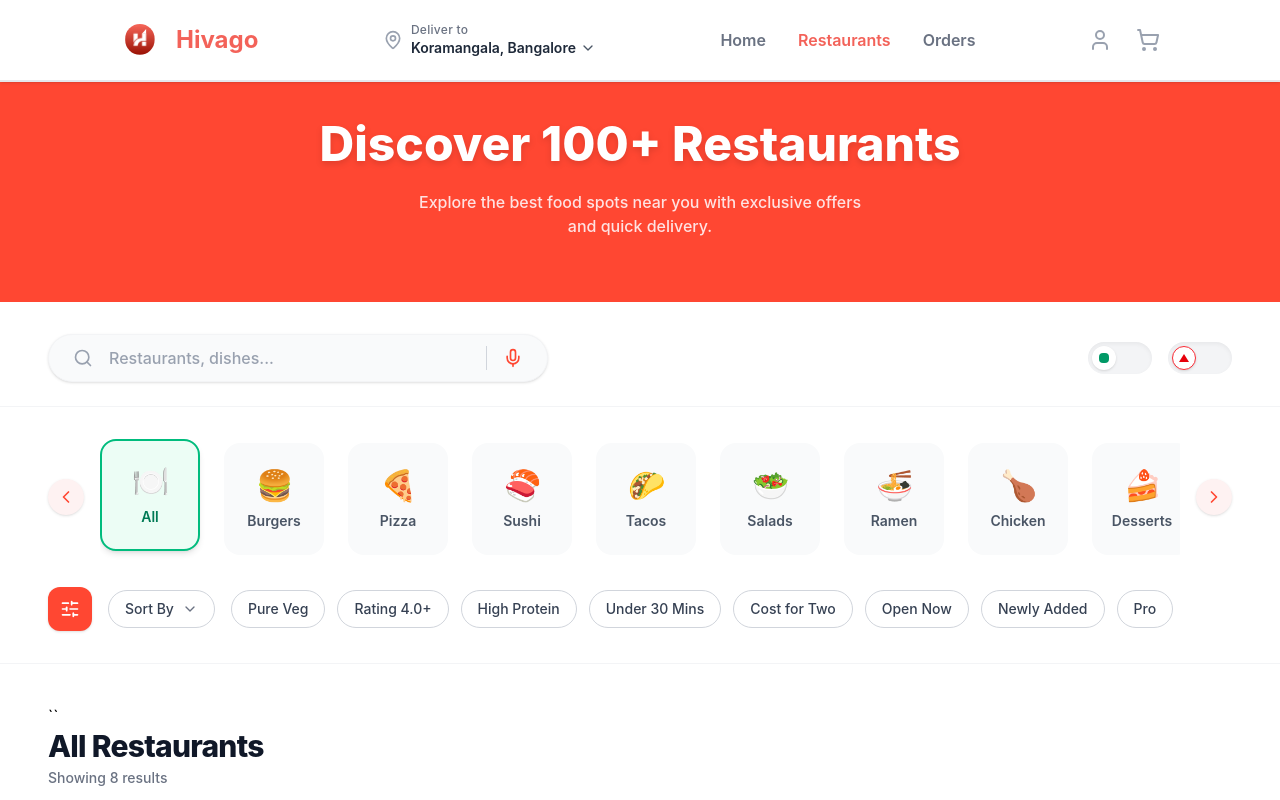
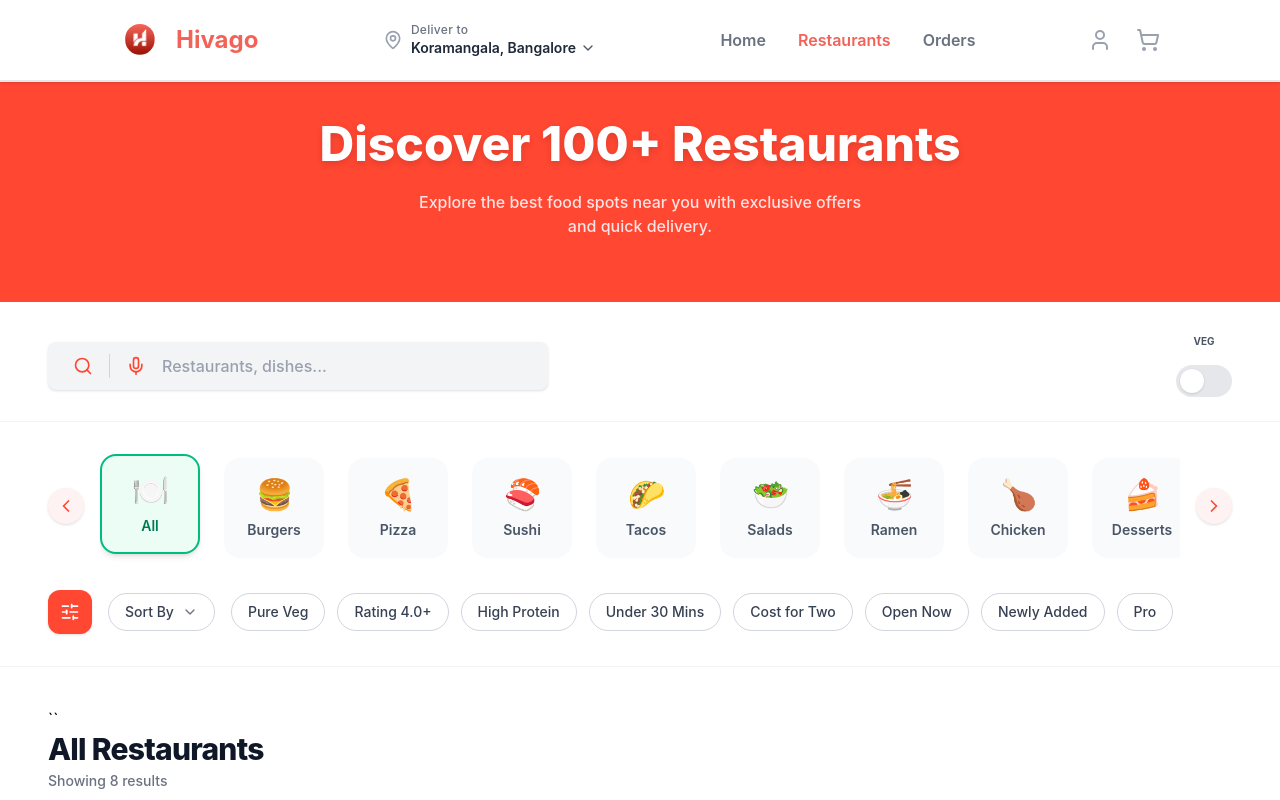
Before and after one commit to adie253/hivago, a React (Vite) app: page /restaurants in a window 1280 px wide. Shown: the top 800 px of the page. Built offline with nearby package versions, Linux system fonts and the light colour scheme.

Commit message:
sticky searchbar, categories section, filter section and veg selector

```diff
--- a/src/presentation/components/CategoryCarousel.tsx
+++ b/src/presentation/components/CategoryCarousel.tsx
@@ -30,7 +30,7 @@ export const CategoryCarousel: React.FC = () => {
     };
 
     return (
-        <div className="w-full flex items-center justify-start md:justify-center gap-2 md:gap-4 py-6 md:py-8 px-4 md:px-12 relative font-sans overflow-hidden">
+        <div className="w-full flex items-center justify-start md:justify-center gap-2 md:gap-4 py-2 md:py-8 px-4 md:px-12 relative font-sans overflow-hidden">
 
             {/* Left Chevron - Hidden on Mobile */}
             <button
@@ -51,7 +51,7 @@ export const CategoryCarousel: React.FC = () => {
                         <div
                             key={index}
                             onClick={() => setActiveCategory(cat.name)}
-                            className={`flex flex-col items-center justify-center gap-1 md:gap-2 p-3 md:p-4 min-w-[80px] md:min-w-[100px] h-24 md:h-28 rounded-2xl mt-1 cursor-pointer transition-all snap-start flex-shrink-0 ${isActive
+                            className={`flex flex-col items-center justify-center gap-1 md:gap-2 p-3 md:p-4 min-w-[68px] min-h-[68px] md:min-w-[100px] md:min-h-[100px] rounded-2xl mt-1 cursor-pointer transition-all snap-start flex-shrink-0 ${isActive
                                     ? 'border-2 border-emerald-500 bg-emerald-50 shadow-md transform -translate-y-1'
                                     : 'bg-gray-50 border border-transparent hover:bg-gray-100'
                                 }`}
--- a/src/presentation/components/SearchBar.tsx
+++ b/src/presentation/components/SearchBar.tsx
@@ -1,35 +1,33 @@
-import React from 'react';
+import React, { useState } from 'react';
 import { Search, Mic } from 'lucide-react';
 
 export const SearchBar: React.FC = () => {
+    const [isVegOnly, setIsVegOnly] = useState(false);
+
     return (
-        <div className="w-full flex justify-between items-center py-4 md:py-6 px-4 md:px-12 border-b border-gray-100 font-sans gap-4 md:gap-0">
+        <div className="w-full flex justify-between items-center py-2 md:py-6 px-4 md:px-12 border-b border-gray-100 font-sans gap-2 md:gap-0 sticky top-[119px] sm:top-[82px] z-40 bg-white">
 
             {/* Search Input */}
-            <div className="flex bg-gray-50 rounded-full px-3 md:px-4 border border-gray-100 items-center flex-1 max-w-[500px] h-10 md:h-12 shadow-sm focus-within:ring-2 focus-within:ring-[#FF4732] transition-shadow shrink">
-                <Search className="text-gray-400 w-4 h-4 md:w-5 md:h-5 mx-1 md:mx-2 flex-shrink-0" />
+            <div className="flex bg-[#F3F4F6] rounded-lg px-3 md:px-4 border border-gray-100 items-center flex-1 max-w-[500px] h-10 md:h-12 shadow-sm focus-within:ring-2 focus-within:ring-[#FF4732] transition-shadow shrink">
+                <Search className="text-[#FF4732] w-4 h-4 md:w-5 md:h-5 mx-1 md:mx-2 flex-shrink-0" />
+                <div className="border-l border-gray-300 h-5 md:h-6 mx-1 md:mx-2"></div>
+                <Mic className="text-[#FF4732] w-4 h-4 md:w-5 md:h-5 mx-1 md:mx-2 cursor-pointer hover:scale-110 transition-transform flex-shrink-0" />
                 <input
                     type="text"
                     placeholder="Restaurants, dishes..."
-                    className="bg-transparent border-none outline-none text-gray-700 w-full placeholder-gray-400 font-medium ml-1 md:ml-2 text-sm md:text-base min-w-0"
+                    className="bg-[#F3F4F6] border-none outline-none text-gray-700 w-full placeholder-gray-400 font-medium ml-1 md:ml-2 text-sm md:text-base min-w-0"
                 />
-                <div className="border-l border-gray-300 h-5 md:h-6 mx-1 md:mx-2"></div>
-                <Mic className="text-[#FF4732] w-4 h-4 md:w-5 md:h-5 mx-1 md:mx-2 cursor-pointer hover:scale-110 transition-transform flex-shrink-0" />
             </div>
 
             {/* Veg / Non-veg Toggles */}
-            <div className="flex gap-2 md:gap-4 flex-shrink-0">
+            <div className="flex flex-col items-center justify-center gap-1 md:gap-4 flex-shrink-0">
                 {/* Veg Toggle */}
-                <div className="flex items-center bg-gray-100 rounded-full p-1 cursor-pointer w-12 md:w-16 shadow-inner justify-start">
-                    <div className="bg-white rounded-full w-5 h-5 md:w-6 md:h-6 shadow flex items-center justify-center">
-                        <div className="w-2 h-2 md:w-2.5 md:h-2.5 bg-emerald-600 rounded-sm"></div>
-                    </div>
-                </div>
-
-                {/* Non-Veg Toggle */}
-                <div className="flex items-center bg-gray-100 rounded-full p-1 cursor-pointer w-12 md:w-16 shadow-inner relative justify-start">
-                    <div className="bg-white rounded-full w-5 h-5 md:w-6 md:h-6 shadow flex items-center justify-center absolute left-1 border border-red-500">
-                        <div className="w-0 h-0 border-l-[4px] border-r-[4px] border-b-[6px] md:border-l-[5px] md:border-r-[5px] md:border-b-[8px] border-l-transparent border-r-transparent border-b-red-600"></div>
+                <span className="text-gray-600 font-bold text-[10px]">VEG</span>
+                <div
+                    onClick={() => setIsVegOnly(!isVegOnly)}
+                    className={`flex items-center rounded-full p-1 cursor-pointer w-10 md:w-14 h-6 md:h-8 transition-colors duration-300 ${isVegOnly ? 'bg-emerald-500' : 'bg-gray-200'}`}
+                >
+                    <div className={`bg-white rounded-full w-4 h-4 md:w-6 md:h-6 shadow transform transition-transform duration-300 ${isVegOnly ? 'translate-x-4 md:translate-x-6' : 'translate-x-0'}`}>
                     </div>
                 </div>
             </div>
--- a/src/presentation/pages/HomePage.tsx
+++ b/src/presentation/pages/HomePage.tsx
@@ -15,18 +15,18 @@ export const HomePage: React.FC = () => {
     const navigate = useNavigate();
 
     return (
-        <div className="min-h-screen bg-white font-sans overflow-x-hidden">
+        <div className="min-h-screen bg-white font-sans">
             <HeroSection />
 
             <div className="max-w-7xl mx-auto bg-white rounded-t-3xl  relative z-30 shadow-sm border-t border-gray-100 pt-2 pb-20">
                 <SearchBar />
                 <CategoryCarousel />
-                <FilterChips />
+                {/* <FilterChips /> */}
 
                 {/* Restaurants Grid Section */}
-                <div className="px-4 md:px-12 py-8 md:py-10">
+                <div className="px-4 md:px-12 py-1 md:py-10">
                     <div className="flex justify-between items-end mb-6">
-                        <h2 className="text-2xl font-extrabold text-gray-900 tracking-tight">Restaurants nearby</h2>
+                        <h2 className="text-2xl font-inter font-bold text-gray-900 tracking-tight">Popular Restaurants</h2>
                         <button onClick={() => navigate('/restaurants')} className="text-[#FF4732] font-bold text-sm flex items-center hover:underline">
                             View All <span className="ml-1">&gt;</span>
                         </button>
--- a/src/presentation/pages/RestaurantsPage.tsx
+++ b/src/presentation/pages/RestaurantsPage.tsx
@@ -10,7 +10,7 @@ export const RestaurantsPage: React.FC = () => {
     const navigate = useNavigate();
 
     return (
-        <div className="min-h-screen bg-white font-sans overflow-x-hidden">
+        <div className="min-h-screen bg-white font-sans">
             <div className="bg-[#FF4732] w-full pt-8 pb-16 px-6 md:px-12 lg:px-24 shadow-sm relative">
                 <div className="max-w-7xl mx-auto flex flex-col items-center justify-center text-center">
                     <h1 className="text-white font-extrabold text-3xl md:text-5xl leading-tight mb-4 drop-shadow-md">
```
Also changed, not shown: src/presentation/components/Navbar.tsx (+32 -22 lines).
